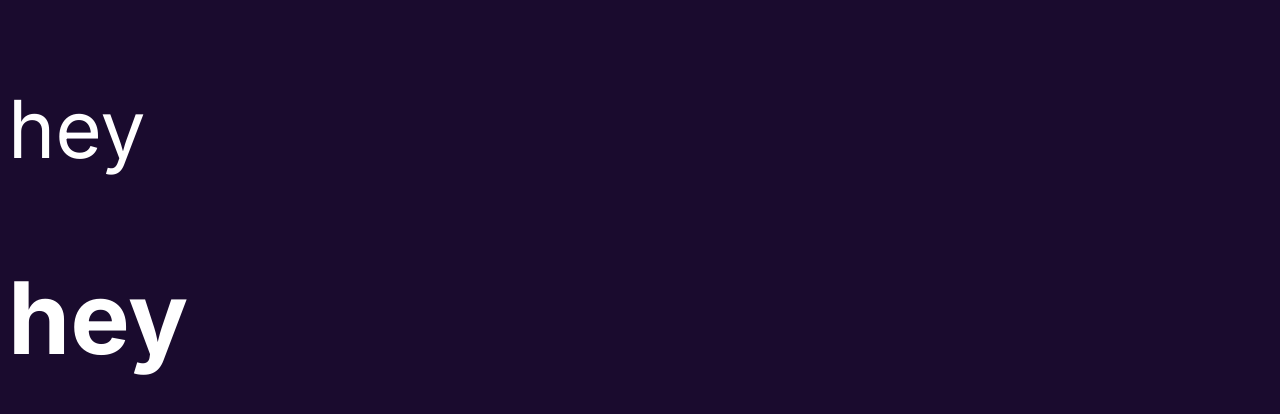
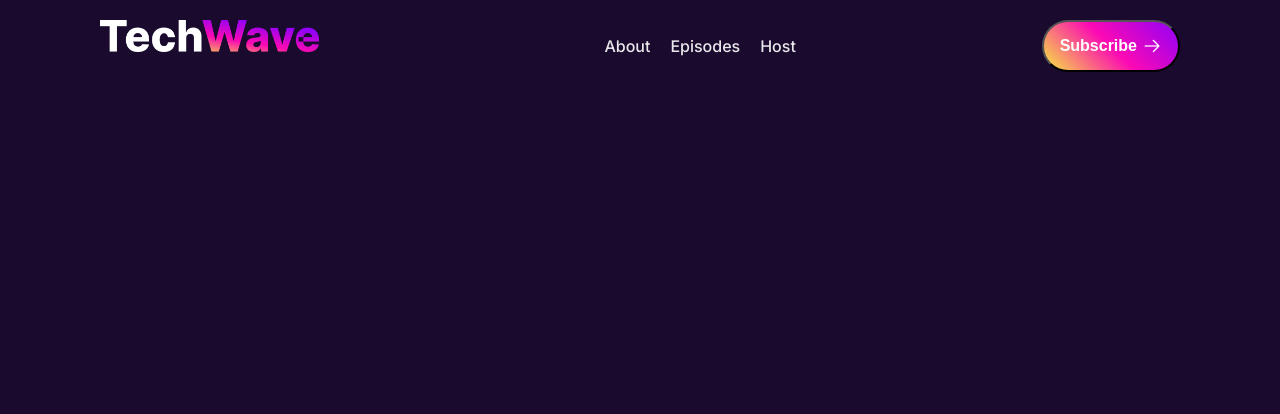
Before and after one commit to khanm206/techWave, a plain HTML site: page index.html in a window 1280 px wide. Drawn offline with Linux system fonts and the light colour scheme.

Commit message:
navBar done || 19 January 2026 04:23 AM

```diff
--- a/index.html
+++ b/index.html
@@ -18,9 +18,18 @@
 
 <body>
 
-    <p style="font-size: 8rem; color: white;">hey</p>
+    <nav>
+        <img src="./assets/logo.png" alt="company logo">
+        <ul>
+            <li><a href="#">About</a></li>
+            <li><a href="#">Episodes</a></li>
+            <li><a href="#">Host</a></li>
+        </ul>
+        <button class="btn">
+            Subscribe <img src="./assets/ArrowRight.png" alt="right arrow">
+        </button>
+    </nav>
 
-    <h1 style="font-size: 10rem; color: white;">hey</>
 
 </body>
 
--- a/style.css
+++ b/style.css
@@ -1,17 +1,69 @@
-
-:root{
-    --primary-color: rgba(26, 11, 46, 1);
-    --secondary-color: rgba(35, 14, 61, 1);
-    --tertiary-color: rgba(53, 17, 101, 0.4);
+:root {
+  --primary-color: rgba(255, 255, 255, 1);
+  --secondary-color: rgba(255, 255, 255, 0.605);
+  --navList-color: rgba(255, 255, 255, 0.905);
+  --primary-bg: rgba(26, 11, 46, 1);
+  --secondary-bg: rgba(35, 14, 61, 1);
+  --tertiary-bg: rgba(53, 17, 101, 0.4);
 }
 
-
-html{
-    font-size: 10px;
-    font-family: "Inter", sans-serif;
+html {
+  font-size: 10px;
+  font-family: "Inter", sans-serif;
 }
 
+body {
+  margin: 0;
+  box-sizing: border-box;
+  background: var(--primary-bg);
+}
 
-body{
-    background:var(--primary-color) ;
+.btn {
+  background: linear-gradient(
+    45deg,
+    rgba(247, 233, 63, 1),
+    rgba(251, 9, 180, 1),
+    rgba(145, 0, 248, 1)
+  );
+  min-width: 13.5rem;
+  min-height: 4.4rem;
+  padding: 1.2rem 1.6rem;
+  border-radius: 4rem;
+  display: flex;
+  justify-content: center;
+  align-items: center;
+  gap: 0.5rem;
+  font-style: Semi Bold;
+  font-size: 16px;
+  font-weight: 600;
+  color: var(--primary-color);
+  cursor: pointer;
 }
+
+a {
+  text-decoration: none;
+  color: var(--navList-color);
+}
+
+/* NavBar Design */
+
+nav {
+  display: flex;
+  justify-content: space-between;
+  margin: 2rem 10rem;
+}
+
+nav > img {
+  max-width: 22rem;
+  max-height: 3.2rem;
+  cursor: pointer;
+}
+
+nav ul {
+  list-style: none;
+  font-style: Medium;
+  font-size: 16px;
+  font-weight: 500;
+  display: flex;
+  gap: 2rem;
+}
```
Also changed, not shown: assets/ArrowRight.png (added), assets/logo.png (added).
